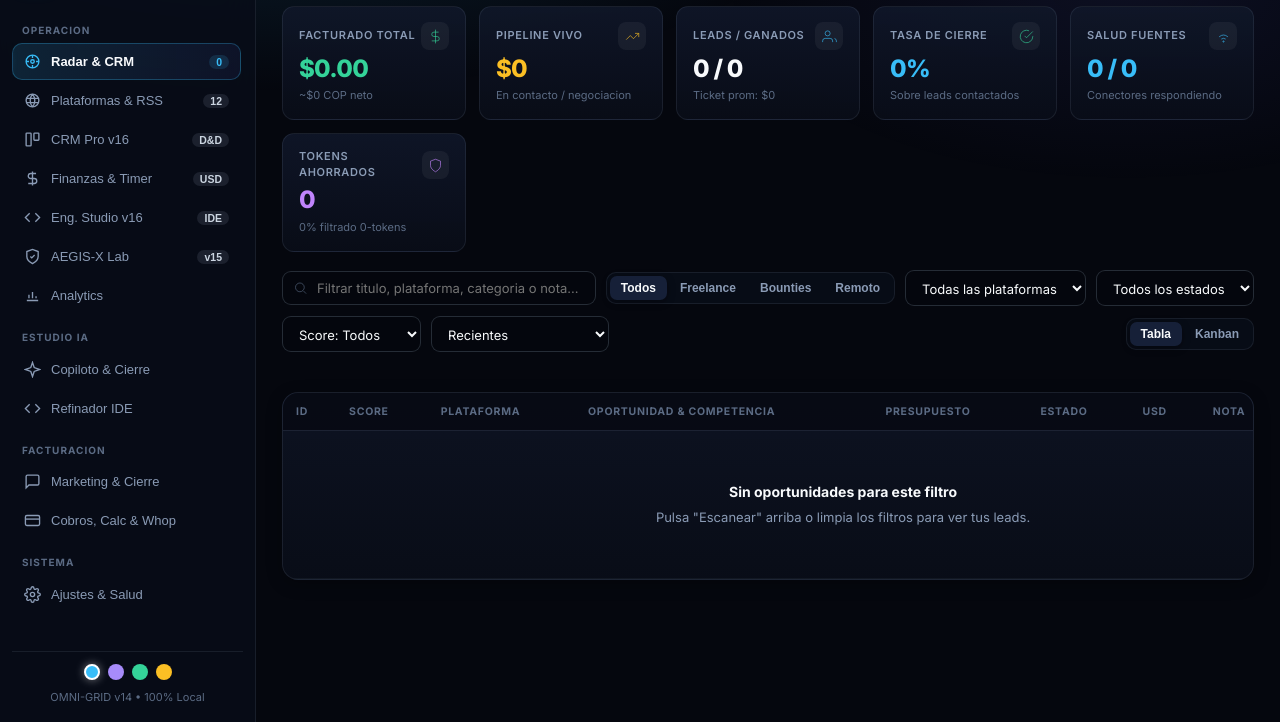
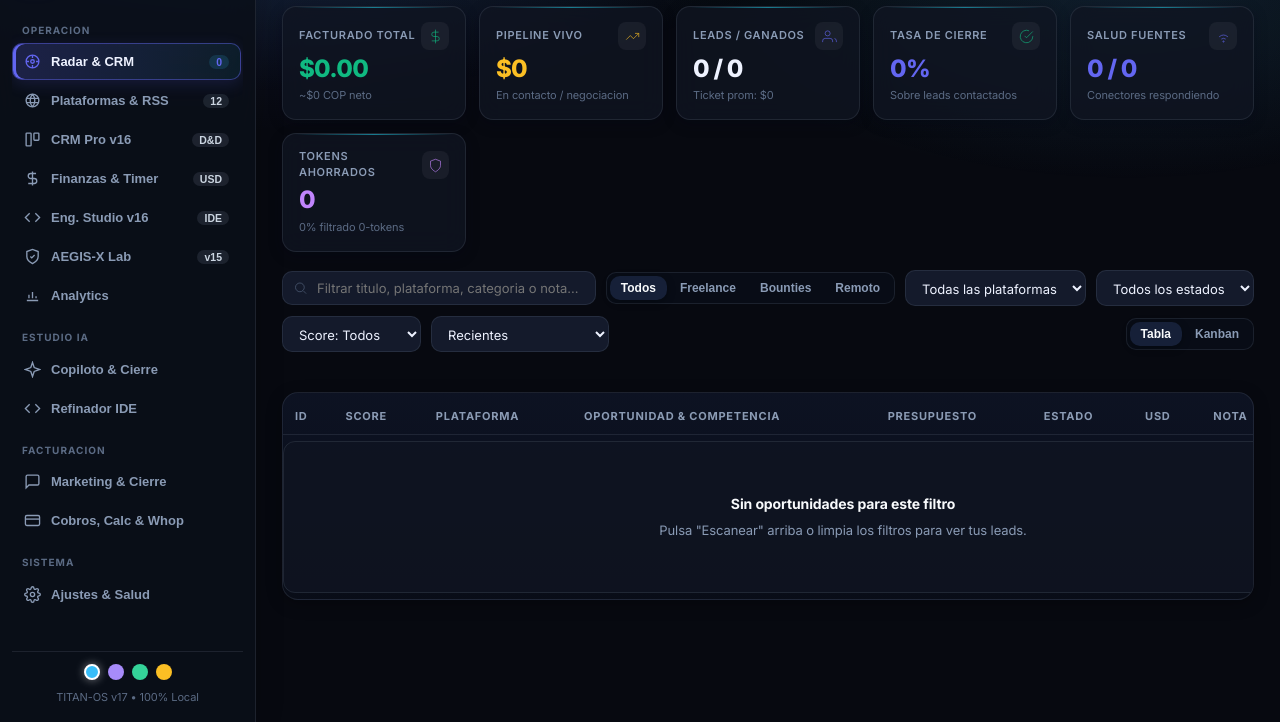
Before and after one commit to cristianch19840-byte/zerotouch-suite, a plain HTML site: page web_ui/index.html in a window 1280 px wide. Shown: the part 78-800 px from the top of the page. Drawn offline with Linux system fonts and the light colour scheme; files that its build step writes are made by us from their sources; no server answers; files whose address does not match are found by name.

Commit message:
TITAN-OS v17.0 Fase R2/3: Obsidian Glass visual remake, 3 live themes & v17 branding

```diff
--- a/web_ui/index.html
+++ b/web_ui/index.html
@@ -3,10 +3,11 @@
 <head>
   <meta charset="UTF-8">
   <meta name="viewport" content="width=device-width, initial-scale=1.0">
-  <title>ZeroTouch TITAN-OS v16.0</title>
+  <title>ZeroTouch TITAN-OS v17.0 ? Obsidian Studio</title>
   <link rel="stylesheet" href="/ui/styles.css">
   <link rel="stylesheet" href="/ui/components.css">
   <link rel="stylesheet" href="/ui/titan_v16.css?v=16">
+  <link rel="stylesheet" href="/ui/titan_v17_remake.css?v=17">
 </head>
 <body>
 <div class="app-shell" id="appShell">
@@ -97,7 +98,7 @@
         <button class="theme-dot" data-t="emerald" style="background:#34d399" onclick="setTheme('emerald')" title="Emerald Matrix"></button>
         <button class="theme-dot" data-t="amber" style="background:#fbbf24" onclick="setTheme('amber')" title="Amber Gold"></button>
       </div>
-      <div class="side-footer-text">OMNI-GRID v14 • 100% Local</div>
+      <div class="side-footer-text">TITAN-OS v17 • 100% Local</div>
     </div>
   </aside>
 
@@ -681,5 +682,6 @@
 <script src="/ui/ui_sandbox_v16.js?v=16"></script>
 <script src="/ui/ui_studio_ops_v16.js?v=16"></script>
 <script src="/ui/app.js?v=16"></script>
+  <script defer src="/ui/titan_theme_v17.js?v=17"></script>
 </body>
 </html>
--- /dev/null
+++ b/web_ui/titan_theme_v17.js
@@ -0,0 +1,100 @@
+(function (global) {
+  'use strict';
+
+  const STORAGE_KEY = 'titan_theme_v17';
+  const THEMES = [
+    { id: 'obsidian', label: 'Obsidian', icon: '🌑' },
+    { id: 'neon', label: 'Neon', icon: '⚡' },
+    { id: 'light', label: 'Light', icon: '☀️' },
+  ];
+
+  function aplicarTema(themeId) {
+    const valid = THEMES.some((t) => t.id === themeId) ? themeId : 'obsidian';
+    document.documentElement.setAttribute('data-titan-theme', valid);
+    try {
+      localStorage.setItem(STORAGE_KEY, valid);
+    } catch (_) {}
+    document.querySelectorAll('.t17-theme-btn').forEach((btn) => {
+      btn.classList.toggle('active', btn.dataset.themeId === valid);
+    });
+    return valid;
+  }
+
+  function actualizarBrandingV17() {
+    const walker = document.createTreeWalker(document.body, NodeFilter.SHOW_TEXT);
+    const nodos = [];
+    let n;
+    while ((n = walker.nextNode())) {
+      if (!n.nodeValue) continue;
+      if (/ZeroTouch\s+OMNI|v14\.0|OMNI-GRID\s*v14/i.test(n.nodeValue)) {
+        nodos.push(n);
+      }
+    }
+    nodos.forEach((node) => {
+      node.nodeValue = node.nodeValue
+        .replace(/ZeroTouch\s+OMNI/gi, 'ZeroTouch TITAN')
+        .replace(/v14\.0\s*[•·\-]\s*Freelance Studio/gi, 'v17.0 • Obsidian Studio')
+        .replace(/v14\.0/gi, 'v17.0')
+        .replace(/OMNI-GRID\s*v14/gi, 'TITAN-OS v17');
+    });
+  }
+
+  function montarSelectorTemas() {
+    if (document.getElementById('titanV17ThemeDock')) return;
+    const sidebar =
+      document.querySelector('aside') ||
+      document.querySelector('.sidebar') ||
+      document.getElementById('sidebar');
+    if (!sidebar) return;
+
+    const dock = document.createElement('div');
+    dock.id = 'titanV17ThemeDock';
+    dock.className = 't17-theme-dock';
+    dock.title = 'Cambiar tema visual TITAN-OS v17';
+
+    const actual = document.documentElement.getAttribute('data-titan-theme') || 'obsidian';
+    THEMES.forEach((t) => {
+      const btn = document.createElement('button');
+      btn.type = 'button';
+      btn.className = 't17-theme-btn' + (t.id === actual ? ' active' : '');
+      btn.dataset.themeId = t.id;
+      btn.textContent = `${t.icon} ${t.label}`;
+      btn.addEventListener('click', () => {
+        aplicarTema(t.id);
+        if (global.TitanUI && typeof global.TitanUI.toast === 'function') {
+          global.TitanUI.toast(`🎨 Tema ${t.label} activado`, 'ok');
+        }
+      });
+      dock.appendChild(btn);
+    });
+
+    const footer = sidebar.querySelector('.sidebar-footer, .sb-footer, footer');
+    if (footer && footer.parentNode === sidebar) {
+      sidebar.insertBefore(dock, footer);
+    } else {
+      sidebar.appendChild(dock);
+    }
+  }
+
+  function init() {
+    let saved = 'obsidian';
+    try {
+      saved = localStorage.getItem(STORAGE_KEY) || 'obsidian';
+    } catch (_) {}
+    aplicarTema(saved);
+    actualizarBrandingV17();
+    montarSelectorTemas();
+  }
+
+  global.TitanThemeV17 = {
+    aplicar: aplicarTema,
+    actual: () => document.documentElement.getAttribute('data-titan-theme') || 'obsidian',
+    temas: THEMES,
+  };
+
+  if (document.readyState === 'loading') {
+    document.addEventListener('DOMContentLoaded', init);
+  } else {
+    init();
+  }
+})(window);
--- /dev/null
+++ b/web_ui/titan_v17_remake.css
@@ -0,0 +1,368 @@
+/* ============================================================================
+   ZEROTOUCH TITAN-OS v17.0 — "OBSIDIAN GLASS" VISUAL REMAKE
+   Temas dinamicos: [data-titan-theme="obsidian" | "neon" | "light"]
+   ============================================================================ */
+
+:root,
+:root[data-titan-theme="obsidian"] {
+  --t17-bg: #070910;
+  --t17-bg-grad-1: rgba(99, 102, 241, 0.14);
+  --t17-bg-grad-2: rgba(16, 185, 129, 0.09);
+  --t17-sidebar: rgba(11, 15, 25, 0.88);
+  --t17-surface: rgba(16, 21, 34, 0.78);
+  --t17-surface-solid: #111726;
+  --t17-surface-elev: rgba(23, 30, 48, 0.86);
+  --t17-surface-hover: rgba(31, 41, 66, 0.75);
+  --t17-border: rgba(148, 163, 184, 0.14);
+  --t17-border-strong: rgba(148, 163, 184, 0.26);
+  --t17-text: #eef2ff;
+  --t17-text-soft: #cbd5e1;
+  --t17-muted: #8b9bb4;
+  --t17-accent: #6366f1;
+  --t17-accent-2: #22d3ee;
+  --t17-accent-glow: rgba(99, 102, 241, 0.32);
+  --t17-green: #10b981;
+  --t17-amber: #f59e0b;
+  --t17-red: #f43f5e;
+  --t17-shadow: 0 12px 32px rgba(2, 6, 23, 0.45);
+  --t17-shadow-sm: 0 4px 14px rgba(2, 6, 23, 0.30);
+
+  /* Sincronizacion con variables legacy del dashboard */
+  --bg: var(--t17-bg);
+  --bg-dark: var(--t17-bg);
+  --panel: var(--t17-surface-solid);
+  --card: var(--t17-surface);
+  --surface: var(--t17-surface);
+  --border: var(--t17-border);
+  --text: var(--t17-text);
+  --muted: var(--t17-muted);
+  --accent: var(--t17-accent);
+  --green: var(--t17-green);
+  --yellow: var(--t17-amber);
+  --red: var(--t17-red);
+}
+
+:root[data-titan-theme="neon"] {
+  --t17-bg: #05040c;
+  --t17-bg-grad-1: rgba(192, 38, 211, 0.18);
+  --t17-bg-grad-2: rgba(6, 182, 212, 0.14);
+  --t17-sidebar: rgba(10, 7, 22, 0.92);
+  --t17-surface: rgba(18, 13, 36, 0.80);
+  --t17-surface-solid: #120d24;
+  --t17-surface-elev: rgba(28, 20, 54, 0.88);
+  --t17-surface-hover: rgba(45, 29, 82, 0.78);
+  --t17-border: rgba(192, 132, 252, 0.20);
+  --t17-border-strong: rgba(34, 211, 238, 0.42);
+  --t17-text: #faf5ff;
+  --t17-text-soft: #e9d5ff;
+  --t17-muted: #a78bfa;
+  --t17-accent: #c026d3;
+  --t17-accent-2: #06b6d4;
+  --t17-accent-glow: rgba(192, 38, 211, 0.42);
+  --t17-green: #00f5a0;
+  --t17-amber: #fbbf24;
+  --t17-red: #ff3366;
+  --t17-shadow: 0 14px 38px rgba(0, 0, 0, 0.65);
+  --t17-shadow-sm: 0 4px 18px rgba(192, 38, 211, 0.18);
+
+  --bg: var(--t17-bg);
+  --bg-dark: var(--t17-bg);
+  --panel: var(--t17-surface-solid);
+  --card: var(--t17-surface);
+  --surface: var(--t17-surface);
+  --border: var(--t17-border);
+  --text: var(--t17-text);
+  --muted: var(--t17-muted);
+  --accent: var(--t17-accent);
+  --green: var(--t17-green);
+  --yellow: var(--t17-amber);
+  --red: var(--t17-red);
+}
+
+:root[data-titan-theme="light"] {
+  --t17-bg: #f1f5f9;
+  --t17-bg-grad-1: rgba(79, 70, 229, 0.08);
+  --t17-bg-grad-2: rgba(14, 165, 233, 0.07);
+  --t17-sidebar: rgba(255, 255, 255, 0.94);
+  --t17-surface: rgba(255, 255, 255, 0.92);
+  --t17-surface-solid: #ffffff;
+  --t17-surface-elev: #f8fafc;
+  --t17-surface-hover: #eef2ff;
+  --t17-border: rgba(15, 23, 42, 0.10);
+  --t17-border-strong: rgba(79, 70, 229, 0.28);
+  --t17-text: #0f172a;
+  --t17-text-soft: #334155;
+  --t17-muted: #64748b;
+  --t17-accent: #4f46e5;
+  --t17-accent-2: #0284c7;
+  --t17-accent-glow: rgba(79, 70, 229, 0.20);
+  --t17-green: #059669;
+  --t17-amber: #d97706;
+  --t17-red: #e11d48;
+  --t17-shadow: 0 10px 28px rgba(15, 23, 42, 0.07);
+  --t17-shadow-sm: 0 2px 10px rgba(15, 23, 42, 0.05);
+
+  --bg: var(--t17-bg);
+  --bg-dark: var(--t17-bg);
+  --panel: var(--t17-surface-solid);
+  --card: var(--t17-surface);
+  --surface: var(--t17-surface);
+  --border: var(--t17-border);
+  --text: var(--t17-text);
+  --muted: var(--t17-muted);
+  --accent: var(--t17-accent);
+  --green: var(--t17-green);
+  --yellow: var(--t17-amber);
+  --red: var(--t17-red);
+}
+
+/* ==================== LIENZO BASE & TIPOGRAFIA ==================== */
+html, body {
+  background-color: var(--t17-bg) !important;
+  background-image:
+    radial-gradient(ellipse 65% 45% at 15% -5%, var(--t17-bg-grad-1), transparent 70%),
+    radial-gradient(ellipse 55% 40% at 88% 5%, var(--t17-bg-grad-2), transparent 68%) !important;
+  background-attachment: fixed !important;
+  color: var(--t17-text) !important;
+  font-family: "Inter", "Segoe UI Variable", "Segoe UI", system-ui, -apple-system, sans-serif !important;
+  letter-spacing: -0.008em;
+  -webkit-font-smoothing: antialiased;
+}
+
+* {
+  scrollbar-width: thin;
+  scrollbar-color: var(--t17-border-strong) transparent;
+}
+*::-webkit-scrollbar { width: 7px; height: 7px; }
+*::-webkit-scrollbar-track { background: transparent; }
+*::-webkit-scrollbar-thumb {
+  background: var(--t17-border-strong);
+  border-radius: 999px;
+}
+*::-webkit-scrollbar-thumb:hover { background: var(--t17-accent); }
+
+/* ==================== SIDEBAR OBSIDIAN GLASS ==================== */
+aside, .sidebar, #sidebar {
+  background: var(--t17-sidebar) !important;
+  backdrop-filter: blur(18px) saturate(140%);
+  -webkit-backdrop-filter: blur(18px) saturate(140%);
+  border-right: 1px solid var(--t17-border) !important;
+  box-shadow: 4px 0 24px rgba(0, 0, 0, 0.14);
+}
+
+.brand-logo, .logo-badge, .sidebar .logo {
+  background: linear-gradient(135deg, var(--t17-accent), var(--t17-accent-2)) !important;
+  box-shadow: 0 6px 20px var(--t17-accent-glow) !important;
+  border-radius: 11px !important;
+}
+
+.nav-item, .sidebar button, .sidebar a, [data-tab] {
+  border-radius: 10px !important;
+  transition: background 0.18s ease, color 0.18s ease, transform 0.15s ease, border-color 0.18s ease !important;
+}
+
+.nav-item:hover, .sidebar .nav-btn:hover {
+  background: var(--t17-surface-hover) !important;
+  transform: translateX(2px);
+}
+
+.nav-item.active, .sidebar .nav-btn.active {
+  background: linear-gradient(90deg, color-mix(in srgb, var(--t17-accent) 22%, transparent), color-mix(in srgb, var(--t17-accent-2) 8%, transparent)) !important;
+  border: 1px solid color-mix(in srgb, var(--t17-accent) 45%, transparent) !important;
+  color: var(--t17-text) !important;
+  box-shadow: inset 3px 0 0 var(--t17-accent), 0 4px 16px color-mix(in srgb, var(--t17-accent) 16%, transparent) !important;
+}
+
+/* ==================== TOPBAR FLOTANTE ==================== */
+header, .topbar, .top-bar {
+  background: color-mix(in srgb, var(--t17-sidebar) 86%, transparent) !important;
+  backdrop-filter: blur(16px) saturate(140%);
+  -webkit-backdrop-filter: blur(16px) saturate(140%);
+  border-bottom: 1px solid var(--t17-border) !important;
+}
+
+/* ==================== TARJETAS KPI & PANELES GLASS ==================== */
+.kpi, .kpi-card, .stat-card, .card, .panel, .box, .titan-card, .titan-panel {
+  background: var(--t17-surface) !important;
+  border: 1px solid var(--t17-border) !important;
+  border-radius: 14px !important;
+  box-shadow: var(--t17-shadow-sm) !important;
+  backdrop-filter: blur(12px);
+  transition: border-color 0.2s ease, transform 0.2s ease, box-shadow 0.2s ease;
+}
+
+.kpi:hover, .kpi-card:hover, .stat-card:hover {
+  border-color: var(--t17-border-strong) !important;
+  transform: translateY(-2px);
+  box-shadow: var(--t17-shadow) !important;
+}
+
+.kpi::before, .kpi-card::before {
+  content: "";
+  position: absolute;
+  inset: 0 12px auto 12px;
+  height: 1px;
+  background: linear-gradient(90deg, transparent, color-mix(in srgb, var(--t17-accent-2) 55%, transparent), transparent);
+  pointer-events: none;
+}
+.kpi, .kpi-card { position: relative; overflow: hidden; }
+
+.kpi .val, .kpi-card .val, .kpi-value, .stat-value {
+  font-variant-numeric: tabular-nums;
+  letter-spacing: -0.03em;
+}
+
+/* ==================== CONTROLES, INPUTS Y BOTONES ==================== */
+input:not([type="checkbox"]):not([type="radio"]),
+select,
+textarea {
+  background: var(--t17-surface-elev) !important;
+  color: var(--t17-text) !important;
+  border: 1px solid var(--t17-border) !important;
+  border-radius: 10px !important;
+  transition: border-color 0.16s ease, box-shadow 0.16s ease !important;
+}
+
+input:focus, select:focus, textarea:focus {
+  outline: none !important;
+  border-color: var(--t17-accent) !important;
+  box-shadow: 0 0 0 3px var(--t17-accent-glow) !important;
+}
+
+button, .btn {
+  border-radius: 10px !important;
+  font-weight: 600 !important;
+  transition: transform 0.14s ease, filter 0.16s ease, box-shadow 0.18s ease, background 0.16s ease !important;
+}
+
+button:active:not(:disabled), .btn:active:not(:disabled) {
+  transform: scale(0.97);
+}
+
+button.primary, .btn-primary, .btn.primary {
+  background: linear-gradient(135deg, var(--t17-accent), color-mix(in srgb, var(--t17-accent) 70%, var(--t17-accent-2))) !important;
+  color: #ffffff !important;
+  border: 1px solid color-mix(in srgb, var(--t17-accent-2) 35%, transparent) !important;
+  box-shadow: 0 4px 16px var(--t17-accent-glow) !important;
+}
+button.primary:hover, .btn-primary:hover, .btn.primary:hover {
+  filter: brightness(1.1);
+}
+
+/* ==================== TABLA DE LEADS ULTRA LEGIBLE ==================== */
+table {
+  border-collapse: separate !important;
+  border-spacing: 0 6px !important;
+}
+
+table thead th {
+  background: transparent !important;
+  color: var(--t17-muted) !important;
+  font-size: 11px !important;
+  font-weight: 700 !important;
+  letter-spacing: 0.07em !important;
+  text-transform: uppercase !important;
+  border-bottom: 1px solid var(--t17-border) !important;
+  padding: 10px 12px !important;
+}
+
+table tbody tr {
+  background: var(--t17-surface) !important;
+  transition: background 0.15s ease, transform 0.15s ease, box-shadow 0.15s ease;
+}
+
+table tbody tr td {
+  border-top: 1px solid var(--t17-border) !important;
+  border-bottom: 1px solid var(--t17-border) !important;
+  padding: 12px 12px !important;
+  vertical-align: middle !important;
+}
+
+table tbody tr td:first-child {
+  border-left: 1px solid var(--t17-border) !important;
+  border-top-left-radius: 12px;
+  border-bottom-left-radius: 12px;
+}
+
+table tbody tr td:last-child {
+  border-right: 1px solid var(--t17-border) !important;
+  border-top-right-radius: 12px;
+  border-bottom-right-radius: 12px;
+}
+
+table tbody tr:hover {
+  background: var(--t17-surface-hover) !important;
+  box-shadow: 0 6px 20px rgba(0, 0, 0, 0.18);
+}
+
+/* ==================== SELECTOR DE TEMA v17 ==================== */
+.t17-theme-dock {
+  display: flex;
+  align-items: center;
+  gap: 4px;
+  padding: 4px;
+  border-radius: 11px;
+  background: var(--t17-surface-elev);
+  border: 1px solid var(--t17-border);
+  margin: 8px 10px;
+}
+
+.t17-theme-btn {
+  flex: 1;
+  border: 1px solid transparent !important;
+  background: transparent !important;
+  color: var(--t17-muted) !important;
+  font-size: 11px !important;
+  font-weight: 700 !important;
+  padding: 5px 6px !important;
+  border-radius: 8px !important;
+  cursor: pointer;
+  white-space: nowrap;
+}
+
+.t17-theme-btn:hover {
+  color: var(--t17-text) !important;
+  background: var(--t17-surface-hover) !important;
+}
+
+.t17-theme-btn.active {
+  background: linear-gradient(135deg, var(--t17-accent), color-mix(in srgb, var(--t17-accent) 72%, var(--t17-accent-2))) !important;
+  color: #ffffff !important;
+  box-shadow: 0 3px 10px var(--t17-accent-glow) !important;
+}
+
+/* ==================== AJUSTES LIGHT MODE PARA LEGIBILIDAD ==================== */
+:root[data-titan-theme="light"] .sidebar,
+:root[data-titan-theme="light"] aside,
+:root[data-titan-theme="light"] table tbody tr {
+  box-shadow: 0 2px 8px rgba(15, 23, 42, 0.04) !important;
+}
+:root[data-titan-theme="light"] pre,
+:root[data-titan-theme="light"] code,
+:root[data-titan-theme="light"] .prebox {
+  background: #0f172a !important;
+  color: #e2e8f0 !important;
+}
+
+/* ==================== BOTON LIMPIAR RADAR (PREPARADO PARA R3) ==================== */
+.t17-btn-clean {
+  display: inline-flex;
+  align-items: center;
+  gap: 6px;
+  padding: 7px 13px !important;
+  font-size: 12px !important;
+  font-weight: 700 !important;
+  color: #fecdd3 !important;
+  background: linear-gradient(135deg, rgba(244, 63, 94, 0.22), rgba(225, 29, 72, 0.14)) !important;
+  border: 1px solid rgba(244, 63, 94, 0.45) !important;
+  border-radius: 10px !important;
+  cursor: pointer;
+}
+.t17-btn-clean:hover {
+  background: linear-gradient(135deg, rgba(244, 63, 94, 0.36), rgba(225, 29, 72, 0.26)) !important;
+  box-shadow: 0 4px 16px rgba(244, 63, 94, 0.28) !important;
+}
+:root[data-titan-theme="light"] .t17-btn-clean {
+  color: #be123c !important;
+  background: rgba(244, 63, 94, 0.10) !important;
+}
```
